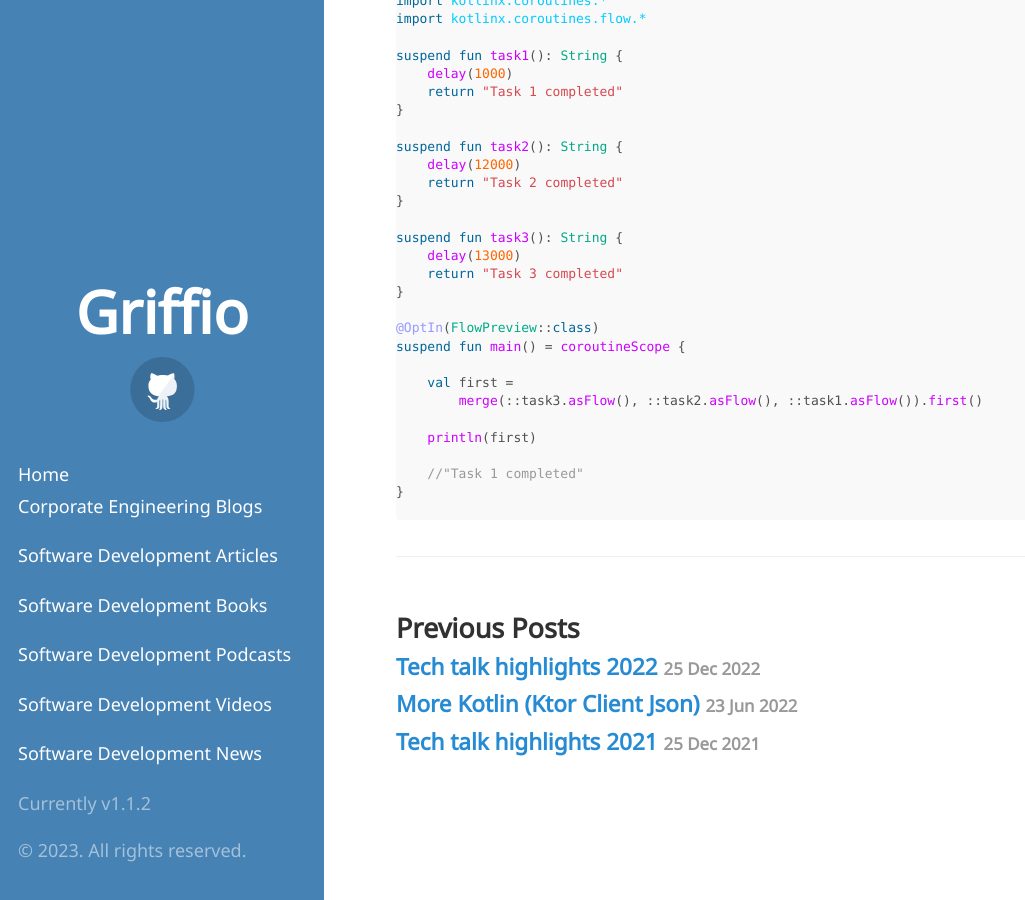
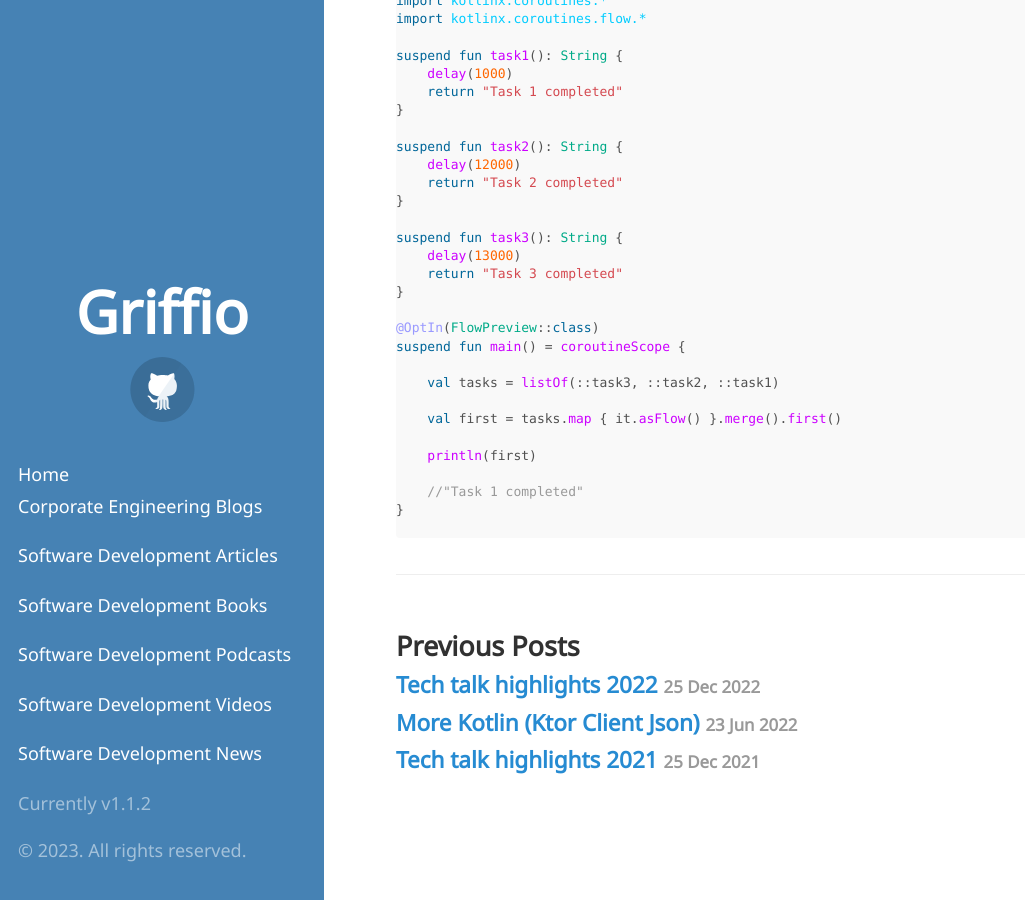
Before and after one commit to griffio/griffio.github.io, a Jekyll site: the page built from _posts/2023-03-18-More-Kotlin-Racing-Ambiguous-Coroutines.md, in a window 1280 px wide and 900 px high, scrolled down 2501 px. Shown: the whole window, without its empty margins (0-1025 px from the left). Built offline with Jekyll 4.4.1, drawn with Linux system fonts in a browser that asks for light colours; some web fonts are replaced.

Commit message:
flow merge tasks

```diff
--- a/_posts/2023-03-18-More-Kotlin-Racing-Ambiguous-Coroutines.md
+++ b/_posts/2023-03-18-More-Kotlin-Racing-Ambiguous-Coroutines.md
@@ -143,8 +143,9 @@
 @OptIn(FlowPreview::class)
 suspend fun main() = coroutineScope {
 
-    val first =
-        merge(::task3.asFlow(), ::task2.asFlow(), ::task1.asFlow()).first()
+    val tasks = listOf(::task3, ::task2, ::task1)
+
+    val first = tasks.map { it.asFlow() }.merge().first()
 
     println(first)
 
```
